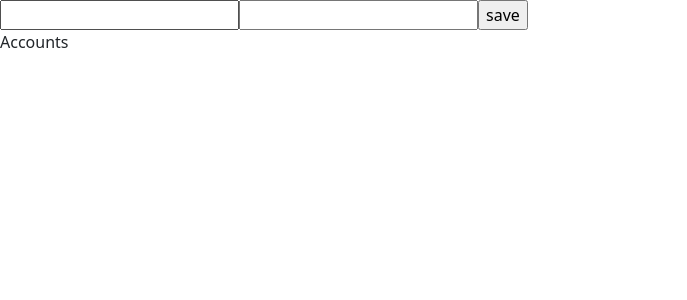
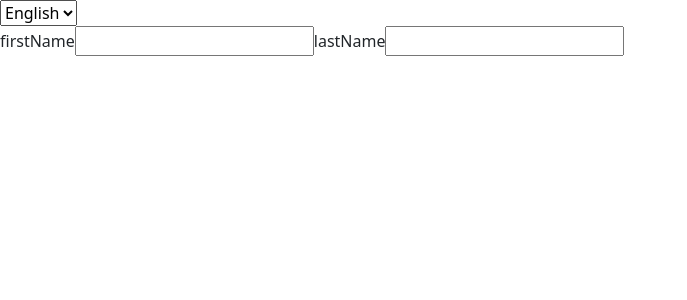
Before and after one commit to divyesh2123/myapp-11-30, a React (Create React App) app: page / in a window 1280 px wide. Shown: the top 300 px of the page, without its empty margins (0-687 px from the left). Built offline with nearby package versions, Linux system fonts and the light colour scheme.

Commit message:
changes for the context

```diff
--- a/src/App.js
+++ b/src/App.js
@@ -1,13 +1,21 @@
 import logo from './logo.svg';
 import './App.css';
+import LanguageContext from './Language/LanguageContext';
+import { useState } from 'react';
+import NavCustom from './NavCustom';
+import LanForm from './LanForm';
 
 function App() {
+
+  const [data,setdata] = useState('en');
   return (
-    <div className="App">
+    <LanguageContext.Provider value={{data,setdata}}>
+
+    <NavCustom/>
+    <LanForm/>
 
 
-   This is the react
-    </div>
+    </LanguageContext.Provider>
   );
 }
 
--- /dev/null
+++ b/src/Child1.js
@@ -0,0 +1,10 @@
+import React from 'react'
+import Child2 from './Child2'
+
+export default function Child1(props) {
+  return (
+    <Child2 data={props.d}/>
+
+
+  )
+}
--- /dev/null
+++ b/src/Child2.js
@@ -0,0 +1,8 @@
+import React from 'react'
+import Child3 from './Child3'
+
+export default function Child2(props) {
+  return (
+    <Child3 data={props.data}/>
+  )
+}
--- /dev/null
+++ b/src/Child3.js
@@ -0,0 +1,7 @@
+import React from 'react'
+
+export default function Child3(props) {
+  return (
+    <div>{props.data.name}</div>
+  )
+}
--- /dev/null
+++ b/src/LanForm.js
@@ -0,0 +1,43 @@
+import React, { useContext } from 'react'
+import LanguageContext from './Language/LanguageContext'
+
+export default function LanForm() {
+  const {data}=  useContext(LanguageContext);
+
+  const obj = {
+
+     "en" : {
+
+        "firstName" : "firstName",
+        "lastName" : "lastName"
+     },
+
+     "hi" : {
+
+        "firstName": "p name",
+        "lastName": "l name"
+     }
+  }
+  return (
+    <div>
+
+        <label>
+    {obj[data].firstName}
+
+
+
+        </label>
+
+        <input type='text'/>
+
+        <label>
+    {obj[data].lastName}
+
+
+
+        </label>
+
+        <input type='text'/>
+    </div>
+  )
+}
--- /dev/null
+++ b/src/Language/LanguageContext.js
@@ -0,0 +1,7 @@
+import React, { createContext } from 'react'
+const LanguageContext = createContext({
+
+
+});
+
+export default LanguageContext;
--- /dev/null
+++ b/src/Master.js
@@ -0,0 +1,14 @@
+import React from 'react'
+import Child1 from './Child1'
+
+export default function Master() {
+
+  const data = {
+    name: "John Doe",
+  }
+  return (
+    <div>
+      <Child1 d={data}/>
+    </div>
+  )
+}
--- /dev/null
+++ b/src/NavCustom.js
@@ -0,0 +1,22 @@
+import React, { useContext } from 'react'
+import LanguageContext from './Language/LanguageContext'
+
+export default function NavCustom() {
+
+  const {data,setdata} =  useContext(LanguageContext);
+
+  const handleSelect = (e)=>{
+    setdata(e.target.value);
+  }
+  return (
+    <div>
+
+        <select onChange={handleSelect}>
+            <option value="en">English</option>
+            <option value="hi">Hindi</option>
+
+        </select>
+
+    </div>
+  )
+}
--- a/src/index.js
+++ b/src/index.js
@@ -21,12 +21,12 @@ import TokenLogin from './TokenLogin';
 import Accounts from './Accounts';
 import { ToastContainer } from 'react-toastify';
 import 'react-toastify/dist/ReactToastify.css';
+import Master from './Master';
 const root = ReactDOM.createRoot(document.getElementById('root'));
 root.render(
   <React.StrictMode>
-    <TokenLogin/>
-    <Accounts/>
-    <ToastContainer />
+    <App/>
+
   </React.StrictMode>
 );
 
```
